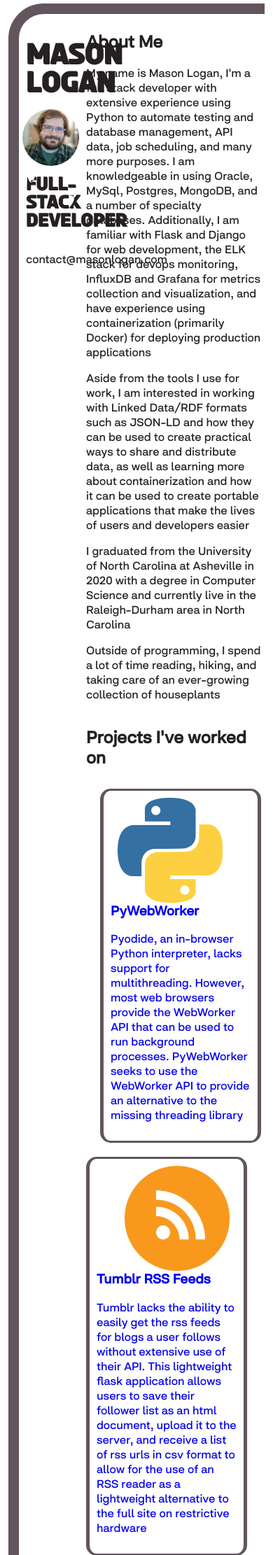
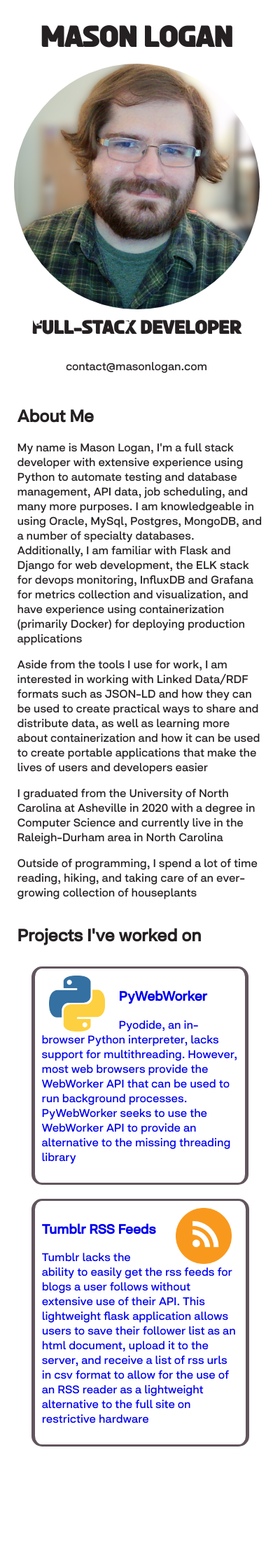
Before and after one commit to masonlogan1/masonlogan_site, a Flask app: page / in a window 390 px wide. Shown: the top 2222 px of the page at 70% size. After the commit the page ends 2067 px from the top, so only its background shows below. Run offline with Flask 3, Linux system fonts and the light colour scheme.

Commit message:
add adaptive styles compatible with most smartphones

```diff
--- a/static/styles/main.css
+++ b/static/styles/main.css
@@ -144,3 +144,37 @@ main {
     position: absolute;
     left: -80vw;
 }
+
+@media (max-width: 650px) {
+
+    body {
+        padding: 0px;
+    }
+
+    body > * {
+        flex-direction: column;
+        width: 90%;
+        max-width: 100%;
+        margin: 0;
+        border: none;
+    }
+
+    body > :first-child {
+        margin-top: 0;
+    }
+
+    .profile {
+        width: 100%;
+        padding: 0;
+        text-align: center;
+    }
+
+    .profile img {
+        width: 100%;
+    }
+
+    .project-card img {
+        width: 5em;
+        height: 5em;
+    }
+}
```
